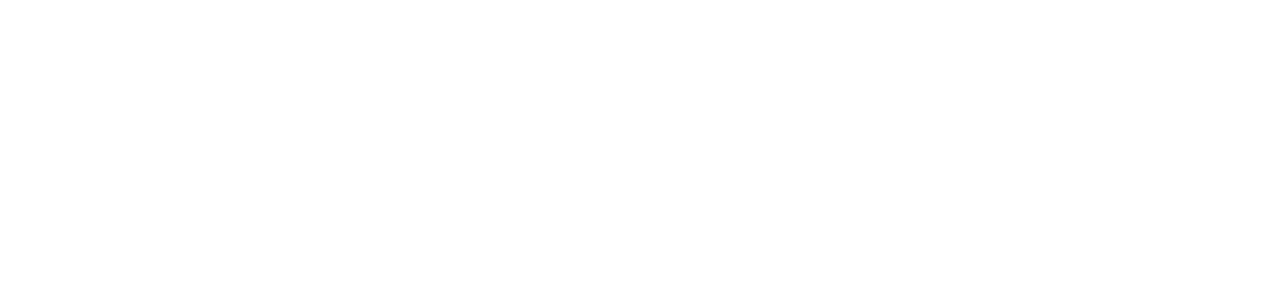
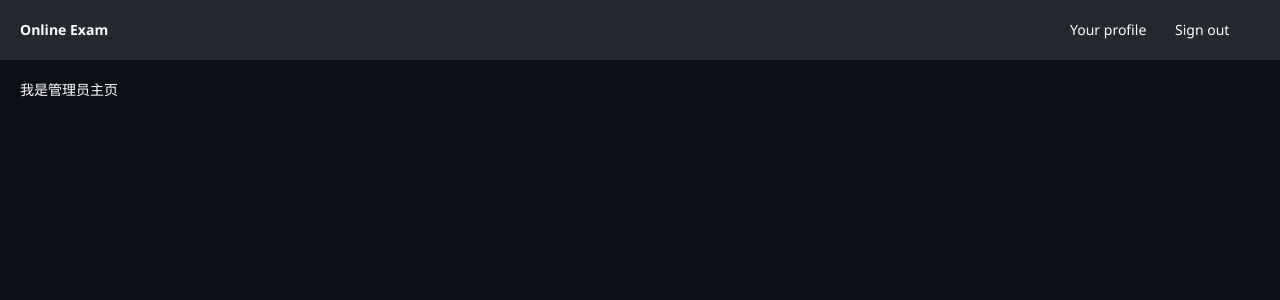
Before and after one commit to ijusthaveto/exam, a Vue app in the folder exam-frontend/: page /admin in a window 1280 px wide. Shown: the top 300 px of the page. Built offline with nearby package versions, Linux system fonts and the light colour scheme.

Commit message:
feat: Implement admin login redirection to admin dashboard

```diff
--- /dev/null
+++ b/exam-frontend/src/stores/admin.js
@@ -0,0 +1,11 @@
+import { defineStore } from "pinia";
+
+export const useAdminStore = defineStore('admin', {
+    state: () => ({
+        tokenName: undefined,
+        tokenValue: undefined,
+        loginId: undefined
+    })
+
+
+})
--- a/exam-frontend/src/views/Admin/index.vue
+++ b/exam-frontend/src/views/Admin/index.vue
@@ -1,11 +1,65 @@
 <template>
-  <RouterView />
+  <div class="main-container">
+    <el-container>
+      <el-header class="nav">
+        <el-row :gutter="20" type="flex" class="row-bg" align="middle">
+          <el-col :span="20">
+            <router-link to="/" style="color: white; font-weight: bold">Online Exam</router-link>
+          </el-col>
+          <el-col :span="2">
+            <router-link to="/admin" style="color: white">Your profile</router-link>
+          </el-col>
+          <el-col :span="2">
+            <router-link to="/admin" style="color: white">Sign out</router-link>
+          </el-col>
+        </el-row>
+      </el-header>
+      <el-main>
+        我是管理员主页
+      </el-main>
+    </el-container>
+  </div>
 </template>
 
-<script>
-export default {
-  name: 'index'
-}
+<script setup>
+
 </script>
 
-<style scoped></style>
+<style scoped>
+.main-container {
+  color: white;
+  height: 100vh;
+}
+
+el-container {
+  display: flex;
+  flex-direction: column;
+  height: 100%;
+}
+
+.nav {
+  flex: 0 0 auto;
+  padding-top: 20px;
+  background-color: #24292f;
+}
+
+el-main {
+  flex: 1 0 auto;
+}
+
+.exam-container {
+  width: 200px;
+  display: grid;
+  padding: 10px;
+  margin: 10px;
+  place-items: center;
+  /*background-color: rebeccapurple;*/
+  border: 1px white solid;
+}
+
+.exam-item {
+  width: 150px;
+  margin: 5px;
+  display: grid;
+  place-items: center;
+}</style>
--- a/exam-frontend/src/views/AdminLogin/index.vue
+++ b/exam-frontend/src/views/AdminLogin/index.vue
@@ -1,13 +1,22 @@
 <script setup>
 import httpInstance from '@/utils/http';
-import {ref} from 'vue'
+import {useAdminStore} from '@/stores/admin'
+import { ref } from 'vue'
+import router from '@/router';
+
+const adminStore = useAdminStore()
 
 const secretCode = ref('')
 const adminLogin = async () => {
-  const res = httpInstance.post('/admin/login', {
+  const res = await httpInstance.post('/admin/login', {
     secretCode: secretCode.value
   })
-  console.log(res)
+  if (res.code === 0) {
+    adminStore.tokenName = res.data.tokenName
+    adminStore.tokenValue = res.data.tokenValue
+    adminStore.loginId = res.data.loginId
+    router.push('/admin')
+  }
 }
 
 </script>
```
